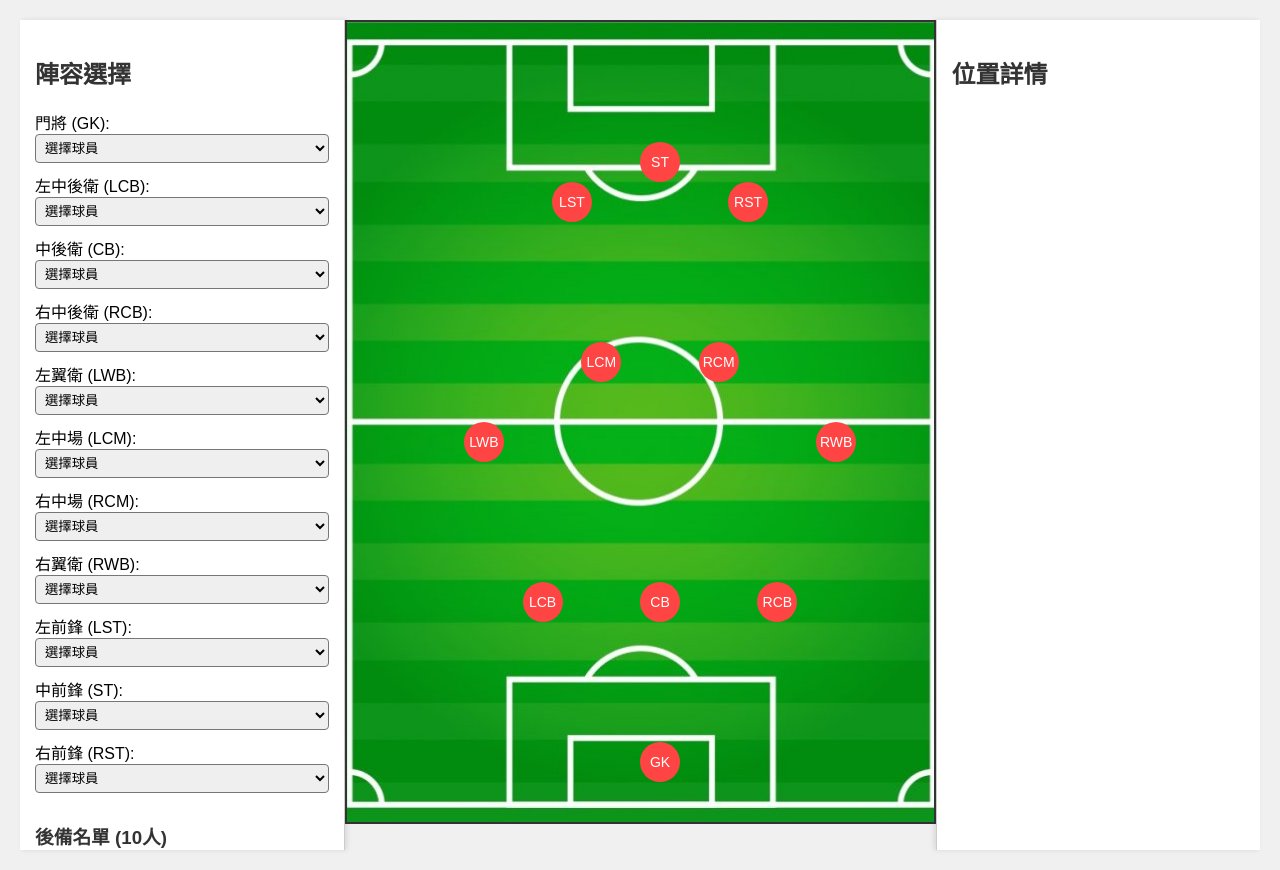
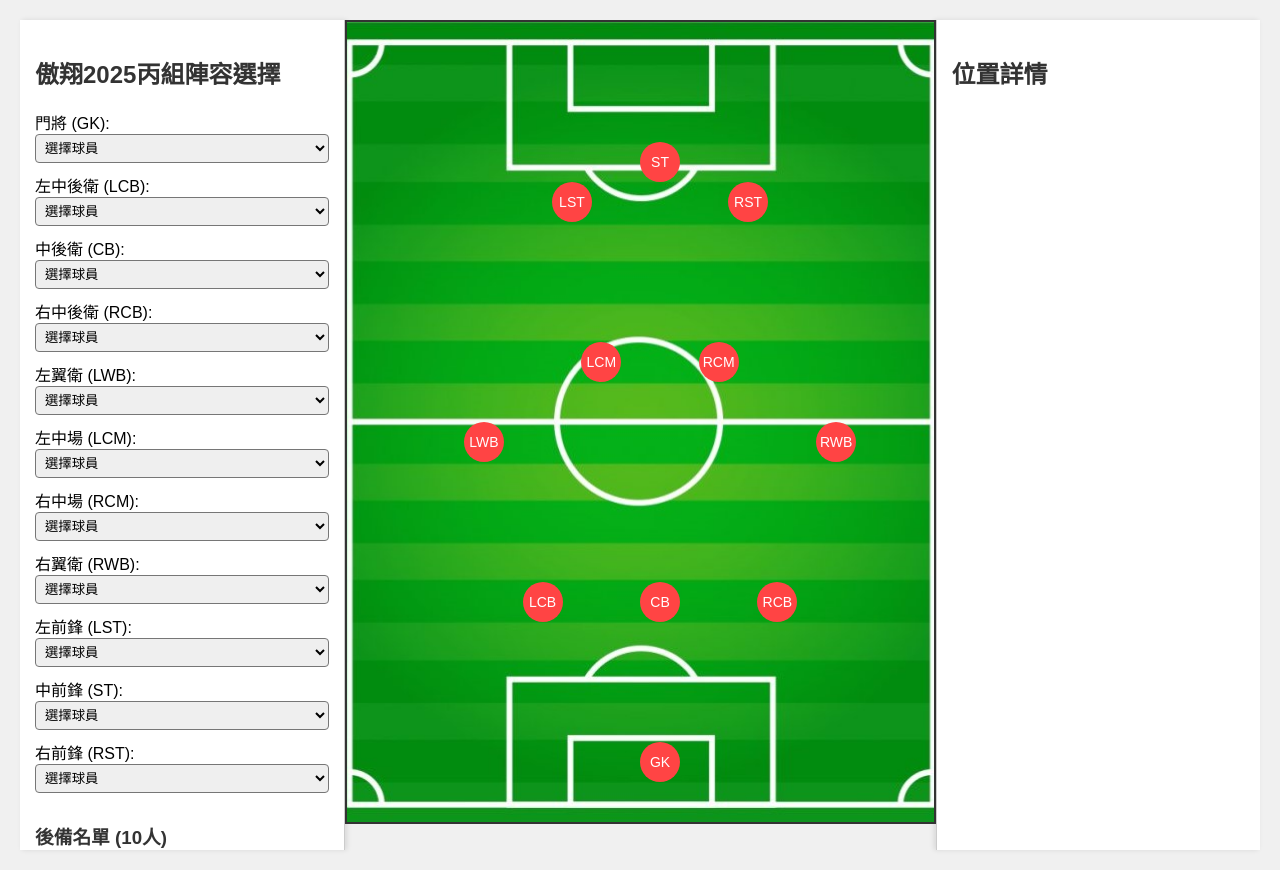
Before and after one commit to caneswst/Falcon352, a plain HTML site: page index.html in a window 1280 px wide. Drawn offline with Linux system fonts and the light colour scheme.

Commit message:
Update index.html

```diff
--- a/index.html
+++ b/index.html
@@ -77,7 +77,7 @@
 </head>
 <body>
     <div id="left-panel">
-        <h2>陣容選擇</h2>
+        <h2>傲翔2025丙組陣容選擇</h2>
         <label>門將 (GK):</label><select id="gk"></select>
         <label>左中後衛 (LCB):</label><select id="lcb"></select>
         <label>中後衛 (CB):</label><select id="cb"></select>
```
